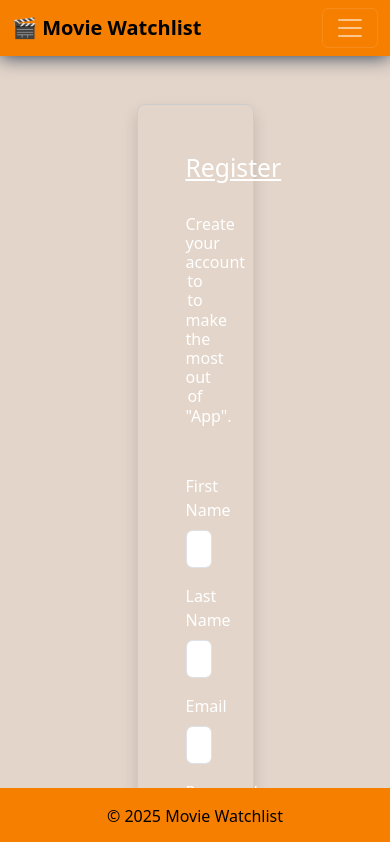
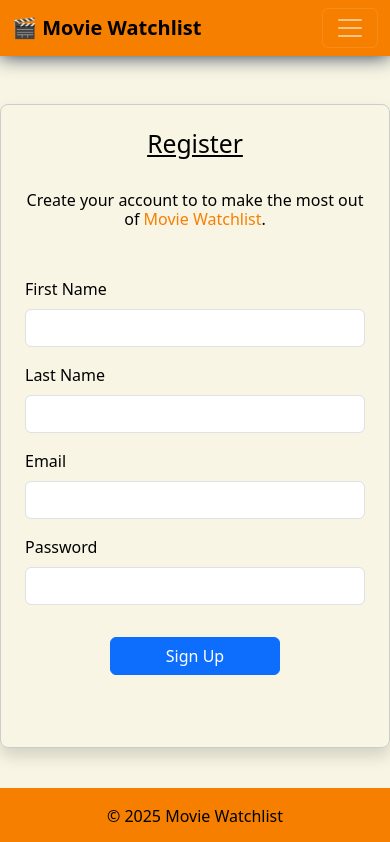
Before and after one commit to williamnamamnath/movie-watchlist, a React (Create React App) app in the folder frontend/: page /register in a window 390 px wide. Shown: the top 842 px of the page. Built offline with nearby package versions, Linux system fonts and the light colour scheme; no server answers.

Commit message:
Modify background color, fix responsiveness for login and register components

```diff
--- a/frontend/src/App.js
+++ b/frontend/src/App.js
@@ -14,7 +14,7 @@ import './styles.css';
 
 const App = () => {
   return (
-    <div style={{ background: "#e3d5ca", color: "black", minHeight: "100vh", margin: 0, padding: 0 }}>
+    <div style={{ background: "#f8f5e4", color: "black", minHeight: "100vh", margin: 0, padding: 0 }}>
       <AuthProvider>
         <Router>
           <AppNavbar />
--- a/frontend/src/components/SearchResults.js
+++ b/frontend/src/components/SearchResults.js
@@ -32,7 +32,7 @@ const SearchResults = ({ results, searchQuery, onAdd }) => {
   return (
     <div className="container my-5 p-4">
       <div className="row">
-        <h2 className="my-5" style={{ color: "white" }}>Search Results for "{searchQuery}"</h2>
+        <h2 className="my-5">Search Results for "{searchQuery}"</h2>
         {results.map((movie) => (
           <div key={movie.imdbID} className="col-md-3 mb-4">
             <div
--- a/frontend/src/pages/Home.js
+++ b/frontend/src/pages/Home.js
@@ -54,7 +54,7 @@ const Home = () => {
       </div>
 
       <div className="d-flex justify-content-center">
-        <div className="border rounded p-2 my-5 shadow-sm" style={{ maxWidth: '40vw', minWidth: '300px', width: '100%', border: '1px solid #1d2d44' }}>
+        <div className="p-2 my-5" style={{ maxWidth: '40vw', minWidth: '300px', width: '100%' }}>
           <h2 className="text-center my-3" style={{ color: "black" }}>Search for Movies</h2>
           <SearchBar onSearch={handleSearch} />
           <br/>
@@ -64,7 +64,7 @@ const Home = () => {
 
       {loading && (
         <div className="d-flex justify-content-center mt-4">
-          <div className="spinner-border text-light" role="status">
+          <div className="spinner-border text-dark" role="status">
             <span className="visually-hidden">Loading...</span>
           </div>
         </div>
--- a/frontend/src/pages/Login.js
+++ b/frontend/src/pages/Login.js
@@ -33,7 +33,7 @@ const Login = () => {
 
 
   return (
-    <div className="container my-5 p-5 rounded-3 shadow" style={{ maxWidth: '20vw', border: '1px solid #ccc', color: "white" }}>
+    <div className="container my-5 p-4 p-md-5 rounded-3 shadow" style={{ maxWidth: '500px', border: '1px solid #ccc' }}>
       <h2 className='text-center text-decoration-underline'>Login</h2>
       <br/>
       <h6 className='text-center'>Sign in to organize your watchlist more efficiently.</h6>
--- a/frontend/src/pages/Register.js
+++ b/frontend/src/pages/Register.js
@@ -30,10 +30,10 @@ const Register = () => {
 
 
   return (
-    <div className="container my-5 p-5 rounded-3 shadow" style={{ maxWidth: '30vw', border: '1px solid #ccc', color: "white" }}>
+    <div className="container my-5 p-4 p-md-5 rounded-3 shadow" style={{ maxWidth: '500px', border: '1px solid #ccc' }}>
       <h2 className='text-center text-decoration-underline'>Register</h2>
       <br/>
-      <h6 className='text-center'>Create your account to to make the most out of "App".</h6>
+      <h6 className='text-center'>Create your account to to make the most out of <span style={{ color: "#f77f00" }}>Movie Watchlist</span>.</h6>
 
       <form className='my-5' onSubmit={handleSubmit}>
         <label htmlFor="firstName" className="form-label">First Name</label>
```
